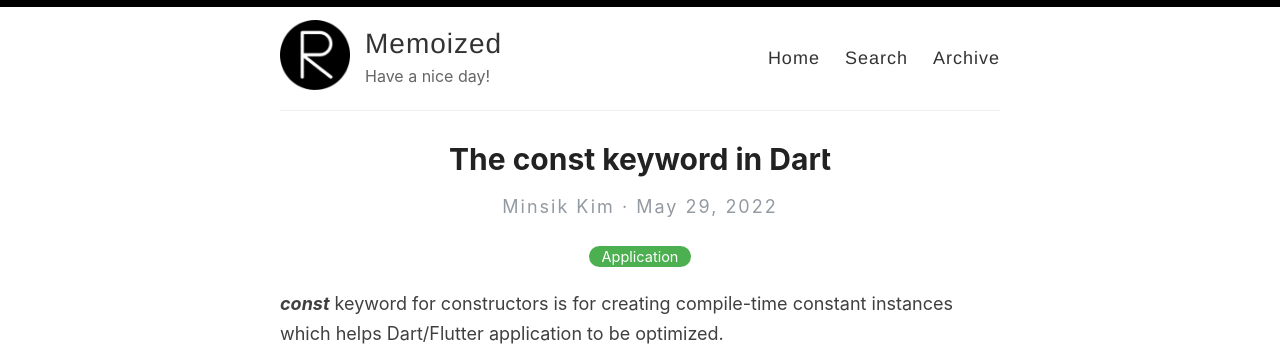
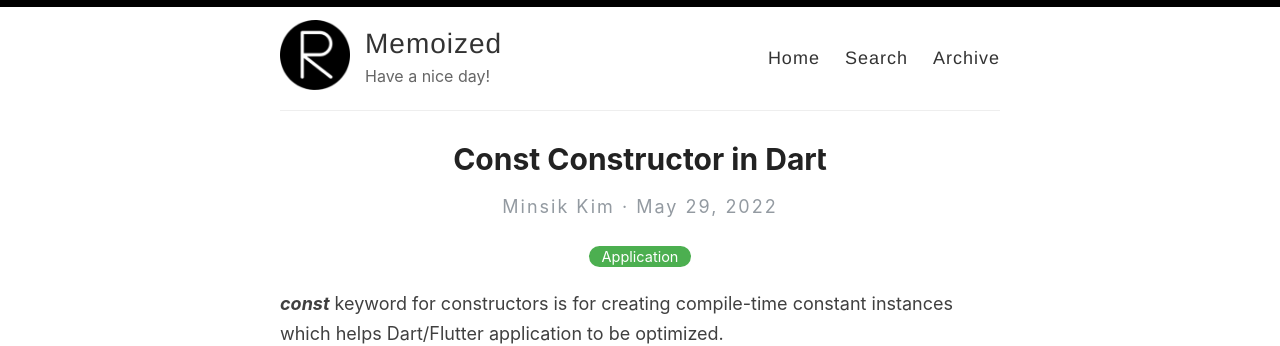
Before and after one commit to sylfreee/sylfreee.github.io, a Jekyll site: the page built from _posts/2022-05-29-const-constructor-in-dart.md, in a window 1280 px wide and 900 px high. Shown: the top 346 px of the window. Built offline with Jekyll 4.4.1, drawn with Linux system fonts in a browser that asks for light colours.

Commit message:
Update 2022-05-29-const-constructor-in-dart.md

```diff
--- a/_posts/2022-05-29-const-constructor-in-dart.md
+++ b/_posts/2022-05-29-const-constructor-in-dart.md
@@ -1,6 +1,6 @@
 ---
 layout: post
-title: The const keyword in Dart
+title: Const Constructor in Dart
 categories: [Application, ]
 ---
 
```
